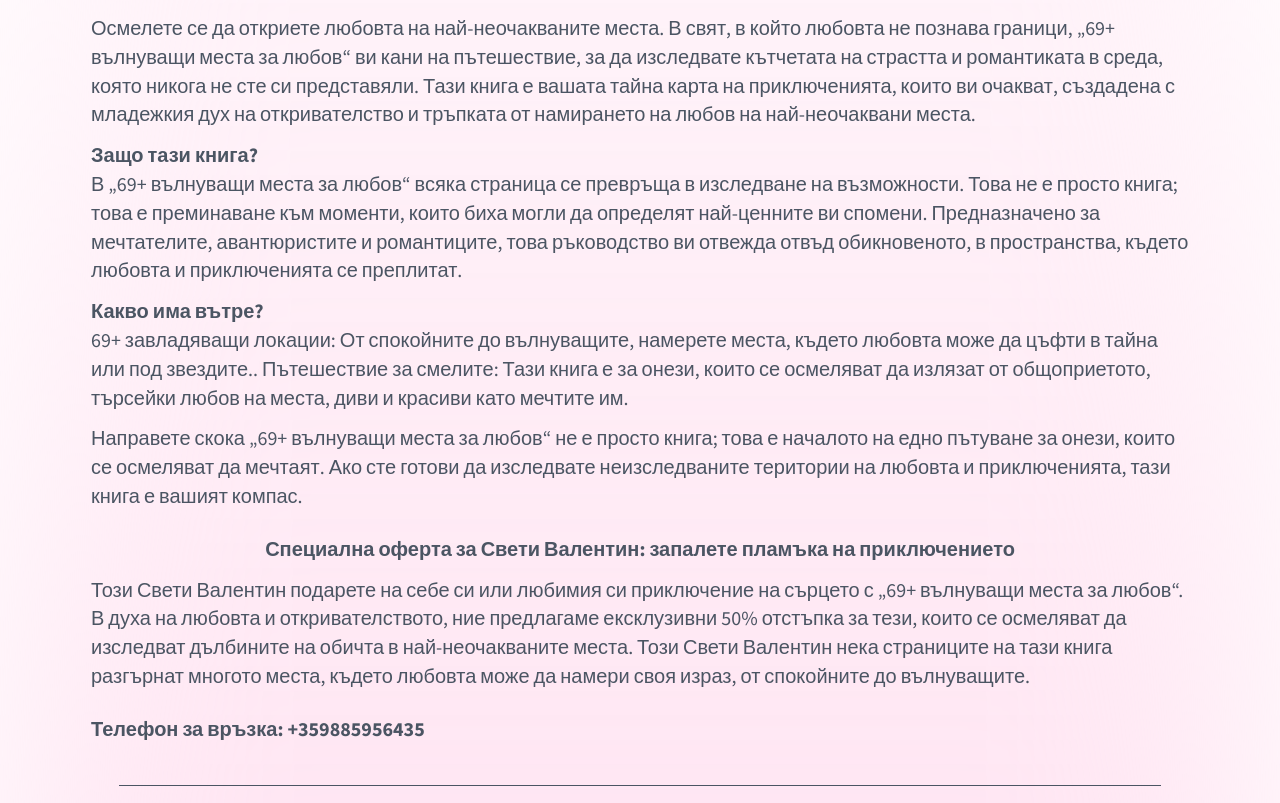
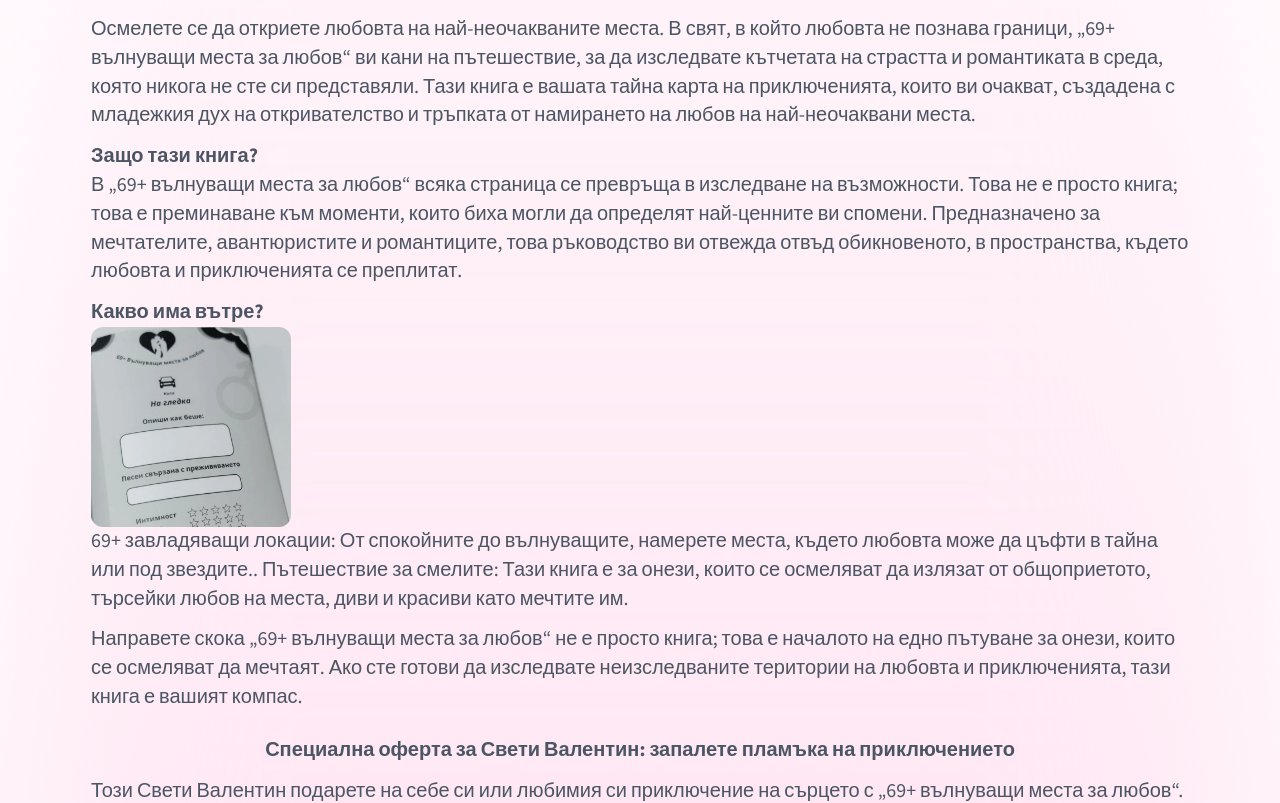
Before and after one commit to antoanparashkevov/book-nextjs, a Next.js app: page / in a window 1280 px wide. Shown: the part 823-1626 px from the top of the page. Built offline with nearby package versions, Linux system fonts and the light colour scheme.

Commit message:
Insert a book image between the description

```diff
--- a/src/components/sections/DescriptionSection.tsx
+++ b/src/components/sections/DescriptionSection.tsx
@@ -1,53 +1,78 @@
 import React from "react";
+import Image from "next/image";
+
+import BookInsideImage from '../../../public/images/book_inside.webp';
 
 const DescriptionSection: React.FC = () => {
 
     return (
-        <section className='container-sm flex flex-col justify-center items-center w-full lg:px-16'>
-            <h2 className='text-center mb-4'>Впуснете се в приключение с „69+ вълнуващи места за любов“</h2>
-            <p className='mb-3'>
-                Осмелете се да откриете любовта на най-неочакваните места.
-                В свят, в който любовта не познава граници, „69+ вълнуващи места за любов“ ви кани на пътешествие, за да
-                изследвате кътчетата на страстта и романтиката в среда, която никога не сте си представяли. Тази книга е
-                вашата тайна карта на приключенията, които ви очакват, създадена с младежкия дух на откривателство и
-                тръпката от намирането на любов на най-неочаквани места.
-            </p>
-            <p className='mb-3'>
-                <strong>Защо тази книга?</strong><br/>
-                В „69+ вълнуващи места за любов“ всяка страница се превръща в изследване на възможности. Това не е
-                просто
-                книга; това е преминаване към моменти, които биха могли да определят най-ценните ви спомени.
-                Предназначено
-                за мечтателите, авантюристите и романтиците, това ръководство ви отвежда отвъд обикновеното, в
-                пространства,
-                където любовта и приключенията се преплитат.
-            </p>
-            <p className='mb-3'>
-                <strong>Какво има вътре?</strong><br/>
-                69+ завладяващи локации: От спокойните до вълнуващите, намерете места, където любовта може да цъфти в
-                тайна
-                или под звездите..
-                Пътешествие за смелите: Тази книга е за онези, които се осмеляват да излязат от общоприетото, търсейки
-                любов
-                на места, диви и красиви като мечтите им.
-            </p>
-            <p className='mb-3'>Направете скока
-                „69+ вълнуващи места за любов“ не е просто книга; това е началото на едно пътуване за онези, които се
-                осмеляват да мечтаят. Ако сте готови да изследвате неизследваните територии на любовта и приключенията,
-                тази
-                книга е вашият компас.</p>
-            <strong className='my-3'>Специална оферта за Свети Валентин: запалете пламъка на приключението</strong>
-            <p className='mb-6'>
-                Този Свети Валентин подарете на себе си или любимия си приключение на сърцето с „69+ вълнуващи места за
-                любов“. В духа на любовта и откривателството, ние предлагаме ексклузивни 50% отстъпка за тези, които се
-                осмеляват да изследват дълбините на обичта в най-неочакваните места. Този Свети Валентин нека страниците
-                на
-                тази книга разгърнат многото места, където любовта може да намери своя израз, от спокойните до
-                вълнуващите.
-            </p>
-            <strong className='self-start'>Телефон за връзка: <a href="tel:+359885956435" className='hover:underline'>+359885956435</a></strong>
-        </section>
-    )
+			<section className="container-sm flex flex-col justify-center items-center w-full lg:px-16">
+				<h2 className="text-center mb-4">
+					Впуснете се в приключение с „69+ вълнуващи места за любов“
+				</h2>
+				<p className="mb-3">
+					Осмелете се да откриете любовта на най-неочакваните места. В свят, в
+					който любовта не познава граници, „69+ вълнуващи места за любов“ ви
+					кани на пътешествие, за да изследвате кътчетата на страстта и
+					романтиката в среда, която никога не сте си представяли. Тази книга е
+					вашата тайна карта на приключенията, които ви очакват, създадена с
+					младежкия дух на откривателство и тръпката от намирането на любов на
+					най-неочаквани места.
+				</p>
+				<p className="mb-3">
+					<strong>Защо тази книга?</strong>
+					<br />В „69+ вълнуващи места за любов“ всяка страница се превръща в
+					изследване на възможности. Това не е просто книга; това е преминаване
+					към моменти, които биха могли да определят най-ценните ви спомени.
+					Предназначено за мечтателите, авантюристите и романтиците, това
+					ръководство ви отвежда отвъд обикновеното, в пространства, където
+					любовта и приключенията се преплитат.
+				</p>
+				<div className="mb-3">
+					<strong>Какво има вътре?</strong>
+					<br />
+					<div className="relative w-[200px] h-[200px]">
+						<Image
+							src={BookInsideImage}
+							alt="Book inside"
+							className="rounded-xl object-cover"
+							fill
+						/>
+					</div>
+					<p>
+						69+ завладяващи локации: От спокойните до вълнуващите, намерете
+						места, където любовта може да цъфти в тайна или под звездите..
+						Пътешествие за смелите: Тази книга е за онези, които се осмеляват да
+						излязат от общоприетото, търсейки любов на места, диви и красиви
+						като мечтите им.
+					</p>
+				</div>
+				<p className="mb-3">
+					Направете скока „69+ вълнуващи места за любов“ не е просто книга; това
+					е началото на едно пътуване за онези, които се осмеляват да мечтаят.
+					Ако сте готови да изследвате неизследваните територии на любовта и
+					приключенията, тази книга е вашият компас.
+				</p>
+				<strong className="my-3">
+					Специална оферта за Свети Валентин: запалете пламъка на приключението
+				</strong>
+				<p className="mb-6">
+					Този Свети Валентин подарете на себе си или любимия си приключение на
+					сърцето с „69+ вълнуващи места за любов“. В духа на любовта и
+					откривателството, ние предлагаме ексклузивни 50% отстъпка за тези,
+					които се осмеляват да изследват дълбините на обичта в най-неочакваните
+					места. Този Свети Валентин нека страниците на тази книга разгърнат
+					многото места, където любовта може да намери своя израз, от спокойните
+					до вълнуващите.
+				</p>
+				<strong className="self-start">
+					Телефон за връзка:{" "}
+					<a href="tel:+359885956435" className="hover:underline">
+						+359885956435
+					</a>
+				</strong>
+			</section>
+		);
 };
 
 export default DescriptionSection;
```
Also changed, not shown: public/images/book_inside.webp (added).
